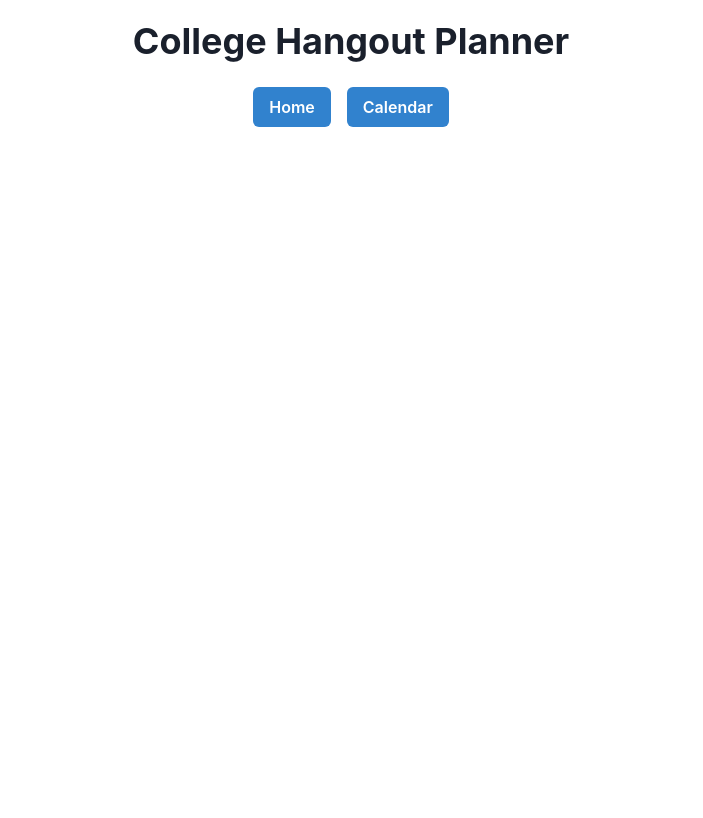
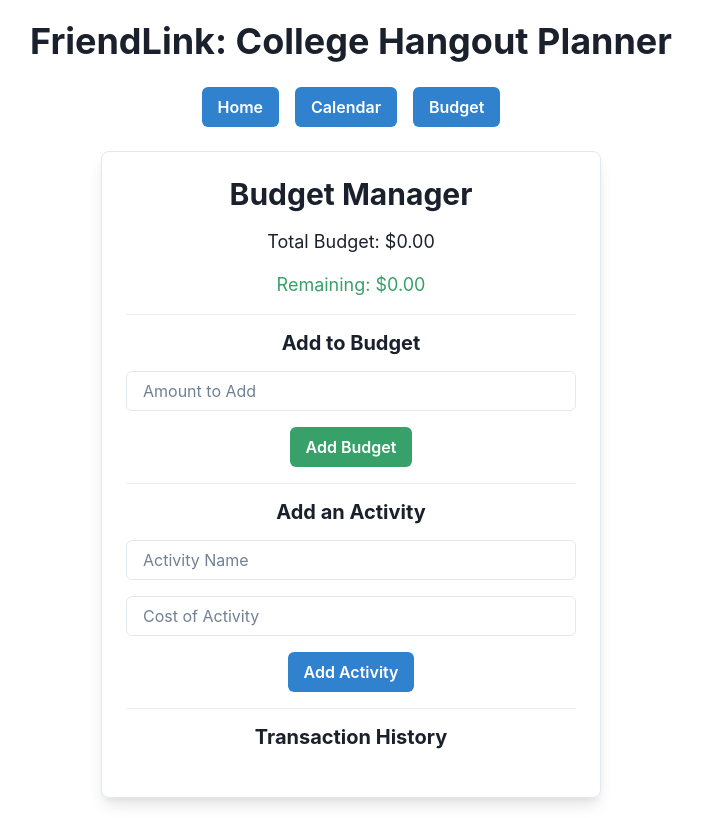
Before and after one commit to khanuzma9322/FriendLink, a React (Create React App) app: page /budget in a window 1280 px wide. Shown: the whole page, without its empty margins (289-992 px from the left). Built offline with nearby package versions, Linux system fonts and the light colour scheme.

Commit message:
Added budgeting functionality

```diff
--- a/src/App.js
+++ b/src/App.js
@@ -1,24 +1,68 @@
-import React from 'react';
+// App.js
+import React, { useState } from 'react';
 import { BrowserRouter as Router, Routes, Route, Link } from 'react-router-dom';
 import { Box, Heading, Button } from '@chakra-ui/react';
 import CalendarPage from './components/CalendarPage';
-import MainPage from './components/MainPage';  // Import the original main page
+import MainPage from './components/MainPage';
+import BudgetManagerPage from './components/BudgetManagerPage';
 
 function App() {
+  const [budget, setBudget] = useState(0); // Total budget
+  const [remaining, setRemaining] = useState(0); // Remaining balance
+  const [transactions, setTransactions] = useState([]); // Record of all transactions
+
+  // Function to add money to the budget
+  const addBudget = (amount) => {
+    setBudget(budget + amount);
+    setRemaining(remaining + amount);
+    const newTransaction = {
+      description: 'Added Budget',
+      amount: amount,
+      currentBalance: remaining + amount,
+    };
+    setTransactions([...transactions, newTransaction]);
+  };
+
+  // Function to add an activity and subtract from the budget
+  const addActivity = (activityName, cost) => {
+    if (cost <= remaining) {
+      setRemaining(remaining - cost);
+      const newTransaction = {
+        description: activityName,
+        amount: -cost,
+        currentBalance: remaining - cost,
+      };
+      setTransactions([...transactions, newTransaction]);
+    }
+  };
+
   return (
     <Router>
       <Box p={5}>
         {/* Navigation Links */}
-        <Heading textAlign="center" mb={6}>College Hangout Planner</Heading>
+        <Heading textAlign="center" mb={6}>FriendLink: College Hangout Planner</Heading>
         <Box textAlign="center" mb={6}>
           <Button as={Link} to="/" mr={4} colorScheme="blue">Home</Button>
-          <Button as={Link} to="/calendar" colorScheme="blue">Calendar</Button>
+          <Button as={Link} to="/calendar" mr={4} colorScheme="blue">Calendar</Button>
+          <Button as={Link} to="/budget" colorScheme="blue">Budget</Button>
         </Box>
 
         {/* Routes */}
         <Routes>
-          <Route path="/" element={<MainPage />} />
+          <Route path="/" element={<MainPage budget={budget} remaining={remaining} transactions={transactions} />} />
           <Route path="/calendar" element={<CalendarPage />} />
+          <Route
+            path="/budget"
+            element={
+              <BudgetManagerPage
+                budget={budget}
+                remaining={remaining}
+                transactions={transactions}
+                addBudget={addBudget}
+                addActivity={addActivity}
+              />
+            }
+          />
         </Routes>
       </Box>
     </Router>
--- /dev/null
+++ b/src/components/BudgetManagerPage.js
@@ -0,0 +1,72 @@
+// BudgetManagerPage.js
+import React, { useState } from 'react';
+import { Box, Button, Heading, Input, VStack, Text, HStack, Divider } from '@chakra-ui/react';
+
+function BudgetManagerPage({ budget, remaining, transactions, addBudget, addActivity }) {
+  const [budgetInput, setBudgetInput] = useState(''); // Input for adding budget
+  const [activityName, setActivityName] = useState(''); // Input for activity name
+  const [activityCost, setActivityCost] = useState(''); // Input for activity cost
+
+  return (
+    <Box p={6} borderWidth="1px" borderRadius="lg" boxShadow="lg" maxWidth="500px" margin="auto">
+      <Heading size="lg" mb={4} textAlign="center">Budget Manager</Heading>
+
+      <VStack spacing={4}>
+        {/* Display total and remaining budget */}
+        <Text fontSize="lg">Total Budget: ${budget.toFixed(2)}</Text>
+        <Text fontSize="lg" color={remaining >= 0 ? 'green.500' : 'red.500'}>
+          Remaining: ${remaining.toFixed(2)}
+        </Text>
+
+        <Divider />
+
+        {/* Section to add budget */}
+        <Heading size="md">Add to Budget</Heading>
+        <Input
+          placeholder="Amount to Add"
+          value={budgetInput}
+          onChange={(e) => setBudgetInput(e.target.value)}
+          type="number"
+        />
+        <Button colorScheme="green" onClick={() => addBudget(parseFloat(budgetInput))}>
+          Add Budget
+        </Button>
+
+        <Divider />
+
+        {/* Section to add activities */}
+        <Heading size="md">Add an Activity</Heading>
+        <Input
+          placeholder="Activity Name"
+          value={activityName}
+          onChange={(e) => setActivityName(e.target.value)}
+        />
+        <Input
+          placeholder="Cost of Activity"
+          value={activityCost}
+          onChange={(e) => setActivityCost(e.target.value)}
+          type="number"
+        />
+        <Button colorScheme="blue" onClick={() => addActivity(activityName, parseFloat(activityCost))}>
+          Add Activity
+        </Button>
+
+        <Divider />
+
+        {/* Display a record of transactions */}
+        <Heading size="md" mb={2}>Transaction History</Heading>
+        <VStack align="start" w="100%">
+          {transactions.map((transaction, index) => (
+            <HStack key={index} justify="space-between" w="100%">
+              <Text>{transaction.description}</Text>
+              <Text>{transaction.amount >= 0 ? '+' : ''}${transaction.amount.toFixed(2)}</Text>
+              <Text>Balance: ${transaction.currentBalance.toFixed(2)}</Text>
+            </HStack>
+          ))}
+        </VStack>
+      </VStack>
+    </Box>
+  );
+}
+
+export default BudgetManagerPage;
--- a/src/components/MainPage.js
+++ b/src/components/MainPage.js
@@ -1,7 +1,8 @@
+// MainPage.js
 import React from 'react';
-import { Box, Grid, GridItem, Heading, VStack, Button, HStack, Input, Text } from '@chakra-ui/react';
+import { Box, Grid, GridItem, Heading, VStack, HStack, Text, Button, Input } from '@chakra-ui/react';
 
-function MainPage() {
+function MainPage({ budget, remaining, transactions }) {
   return (
     <Box p={5}>
       <Grid templateColumns="repeat(3, 1fr)" gap={6}>
@@ -15,20 +16,28 @@ function MainPage() {
         <GridItem colSpan={2} bg="gray.100" p={5} borderRadius="md">
           <Heading size="md" mb={4}>Schedule a Hangout</Heading>
           <VStack spacing={4}>
-            <Input placeholder="Propose Date and Time" />
-            <Input placeholder="Select Location" />
+            <Input placeholder="Propose Date and Time"/>
+            <Input placeholder="Select Location"/>
             <HStack spacing={4}>
               <Button colorScheme="green">Confirm</Button>
               <Button variant="outline">Cancel</Button>
             </HStack>
           </VStack>
         </GridItem>
-        <GridItem colSpan={3} bg="gray.50" p={5} borderRadius="md">
-          <Heading size="md" mb={4}>Budget Manager</Heading>
-          <HStack spacing={4}>
-            <Text>💸 Current Budget: $200</Text>
-            <Button colorScheme="blue">Add Expense</Button>
-          </HStack>
+        <GridItem colSpan={3} bg="gray.100" p={5} borderRadius="md">
+          <Heading size="md" mb={4}>Budget Summary</Heading>
+          <VStack align="start" spacing={2}>
+            <Text>💸 Current Budget: ${budget.toFixed(2)}</Text>
+            <Text>Remaining Balance: ${remaining.toFixed(2)}</Text>
+            <Heading size="sm" mt={4}>Transaction Summary</Heading>
+            {transactions.map((transaction, index) => (
+              <HStack key={index} justify="space-between" w="100%">
+                <Text>{transaction.description}</Text>
+                <Text>{transaction.amount >= 0 ? '+' : ''}${transaction.amount.toFixed(2)}</Text>
+                <Text>Balance: ${transaction.currentBalance.toFixed(2)}</Text>
+              </HStack>
+            ))}
+          </VStack>
         </GridItem>
       </Grid>
     </Box>
```
